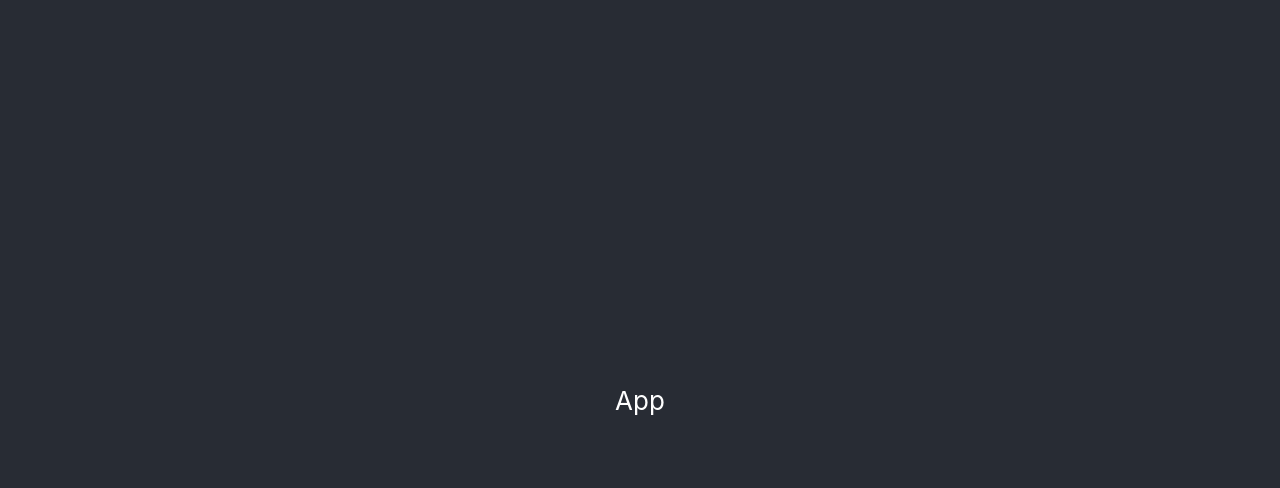
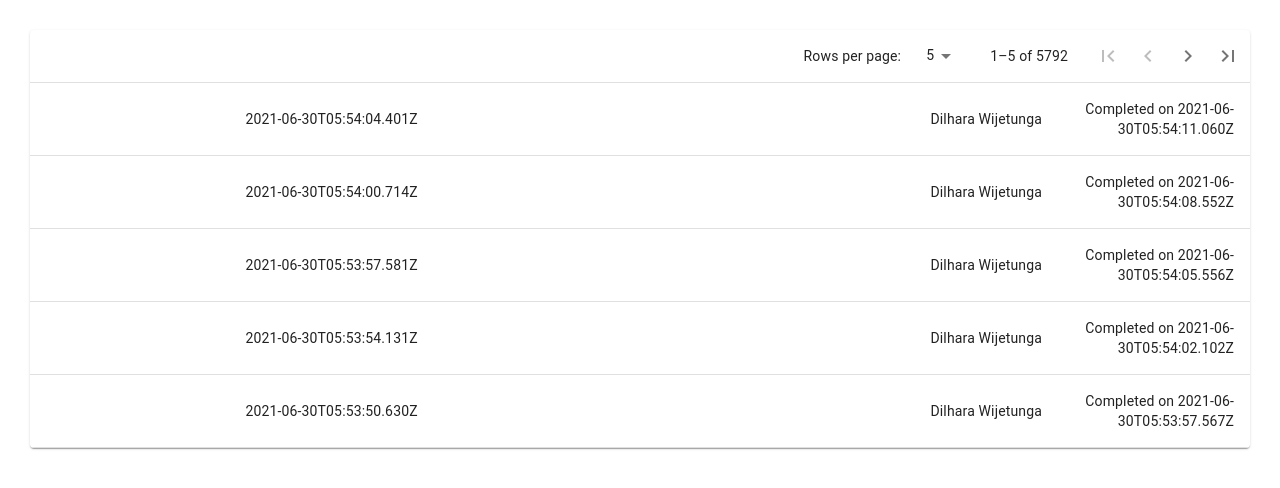
Before and after one commit to ShanukJ/technical-assignment, a React (Create React App) app: page / in a window 1280 px wide. Shown: the top 488 px of the page. Built offline with nearby package versions, Linux system fonts and the light colour scheme.

Commit message:
add table with pagination

```diff
--- a/src/App.css
+++ b/src/App.css
@@ -1,5 +1,6 @@
 .App {
   text-align: center;
+  padding: 30px;
 }
 
 .App-logo {
--- a/src/App.js
+++ b/src/App.js
@@ -1,13 +1,10 @@
 import './App.css';
+import MuiTable from './components/MuiTable';
 
 function App() {
   return (
     <div className="App">
-      <header className="App-header">
-        <p>
-          App
-        </p>
-      </header>
+      <MuiTable/>
     </div>
   );
 }
```
